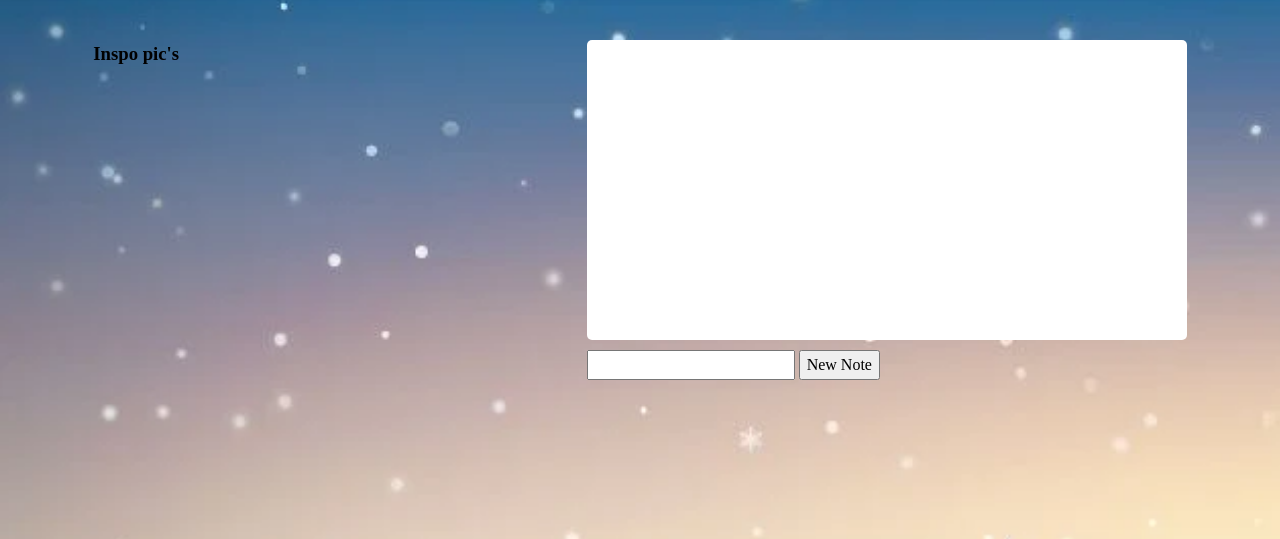
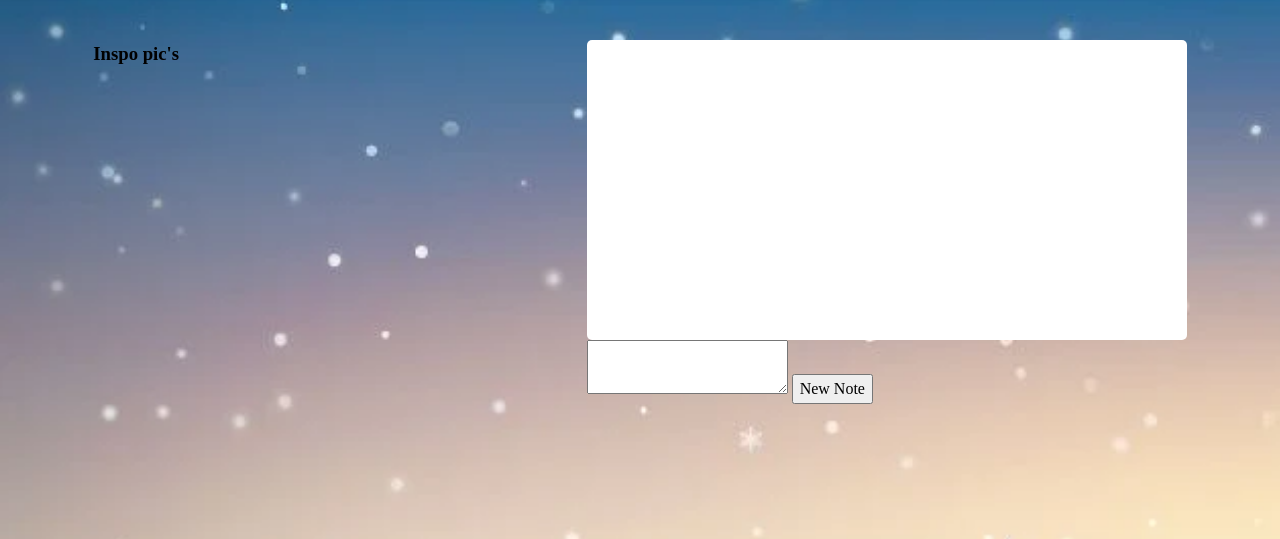
Before and after one commit to Petrichor4/Gift-Planning, a plain HTML site: page index.html in a window 1280 px wide. Shown: the part 182-721 px from the top of the page. Drawn offline with Linux system fonts and the light colour scheme; a web font is replaced by a local one.

Commit message:
Changes input to text area

```diff
--- a/assets/script.js
+++ b/assets/script.js
@@ -1,5 +1,5 @@
 const notes = document.querySelector("ol");
-const input = document.querySelector("input");
+const input = document.querySelector("textarea");
 let li = document.createElement("li")
 
 notes.innerHTML = localStorage.getItem('value');
--- a/index.html
+++ b/index.html
@@ -24,7 +24,7 @@
         <ol id="note-pad" contenteditable="true">
 
         </ol>
-        <input id ="input" type="text">
+        <textarea id ="input" type="text"></textarea>
         <button id="newNote">New Note</button>
       </section>
     </main>
```
